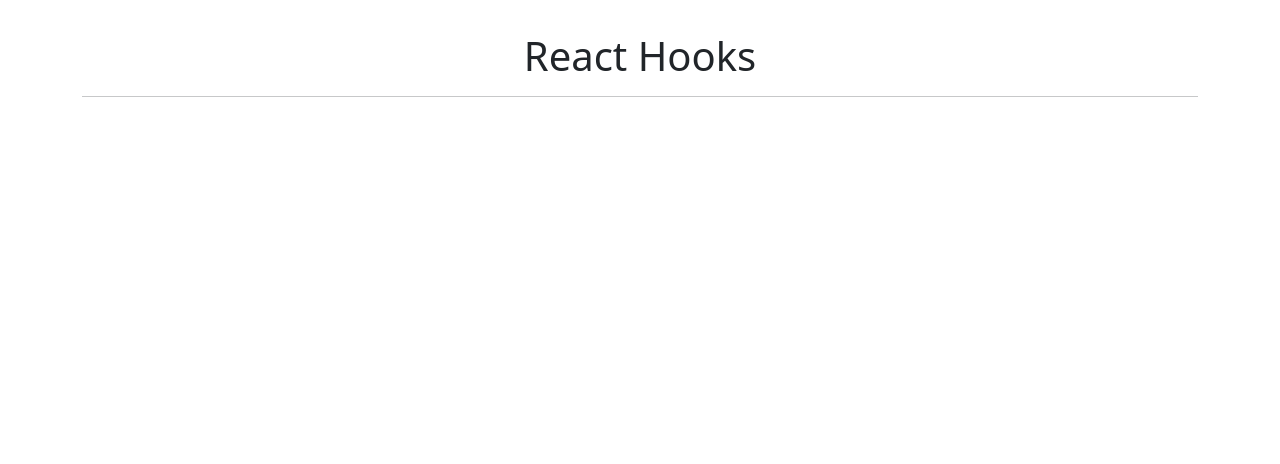
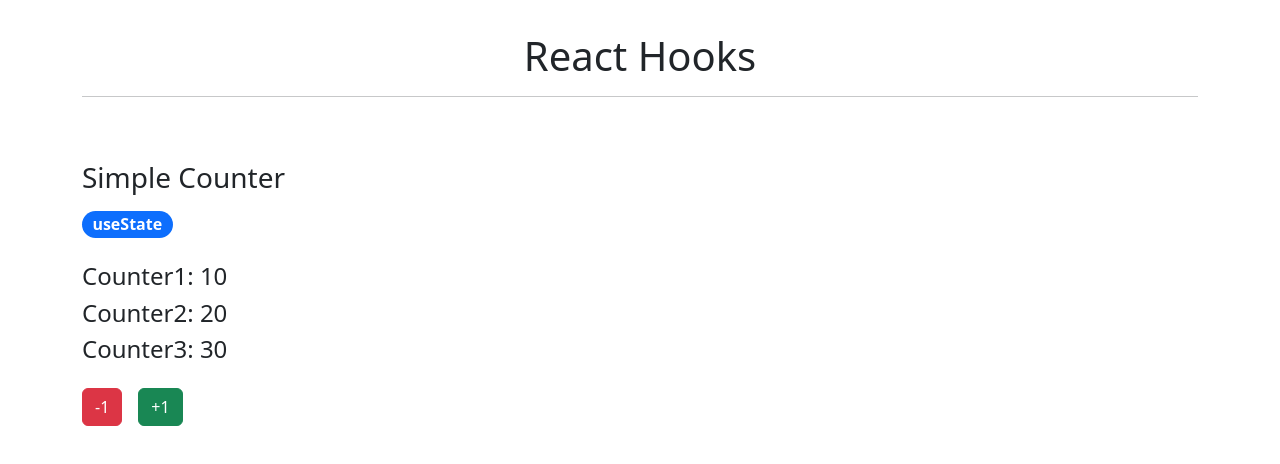
Before and after one commit to franzcmarcelo/guide-react-hooks, a React (Vite) app: page / in a window 1280 px wide. Shown: the top 464 px of the page. Built offline with nearby package versions, Linux system fonts and the light colour scheme.

Commit message:
[CounterApp] Simple Counter - useState

```diff
--- /dev/null
+++ b/src/01-useState/CounterApp.jsx
@@ -0,0 +1,36 @@
+import { useState } from 'react'
+
+const CounterApp = () => {
+
+  const [{counter1, counter2, counter3}, setCounter] = useState({
+    counter1: 10,
+    counter2: 20,
+    counter3: 30,
+  });
+
+  return (
+    <div>
+      <div className='mb-4'>
+        <h3 className='mb-3'>Simple Counter</h3>
+        <div>
+          <span className="badge rounded-pill text-bg-primary fs-6">useState</span>
+        </div>
+      </div>
+      <h4 className='mt-2'>Counter1: {counter1}</h4>
+      <h4 className='mt-2'>Counter2: {counter2}</h4>
+      <h4 className='mt-2'>Counter3: {counter3}</h4>
+      <button
+        className='btn btn-danger me-3 mt-3'
+        onClick={() => setCounter((state) => ({ ...state, counter1: counter1 - 1 }))}
+        >-1
+      </button>
+      <button
+        className='btn btn-success mt-3'
+        onClick={() => setCounter((state) => ({ ...state, counter1: counter1 + 1 }))}
+        >+1
+      </button>
+    </div>
+  )
+}
+
+export default CounterApp
--- /dev/null
+++ b/src/01-useState/index.js
@@ -0,0 +1 @@
+export { default as CounterApp } from './CounterApp';
--- a/src/App.jsx
+++ b/src/App.jsx
@@ -1,3 +1,4 @@
+import { CounterApp } from './01-useState'
 function App() {
 
   return (
@@ -7,6 +8,10 @@
         <hr/>
       </div>
 
+      <div className='d-flex flex-column-reverse gap-5'>
+        <CounterApp />
+      </div>
+
     </div>
   )
 }
```
